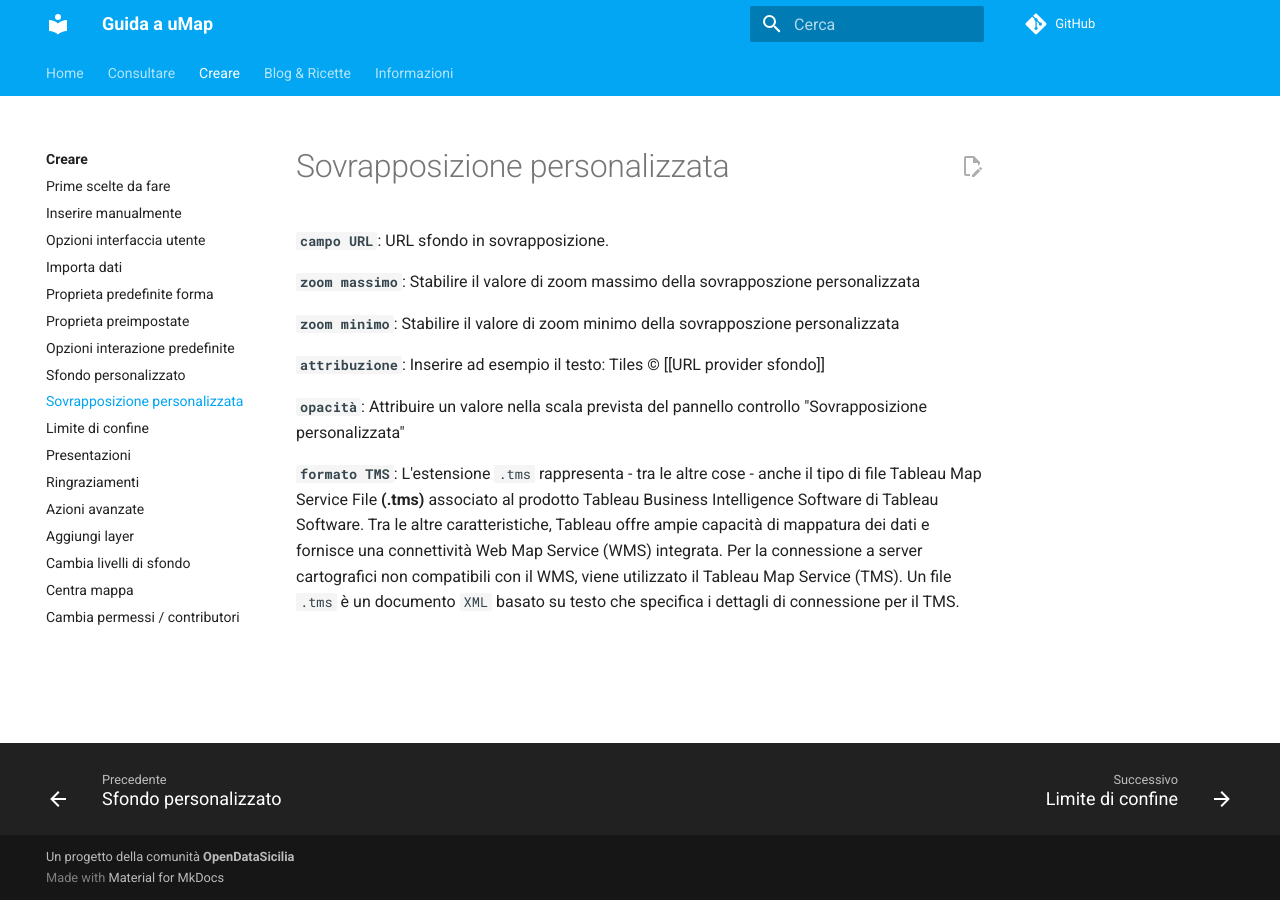
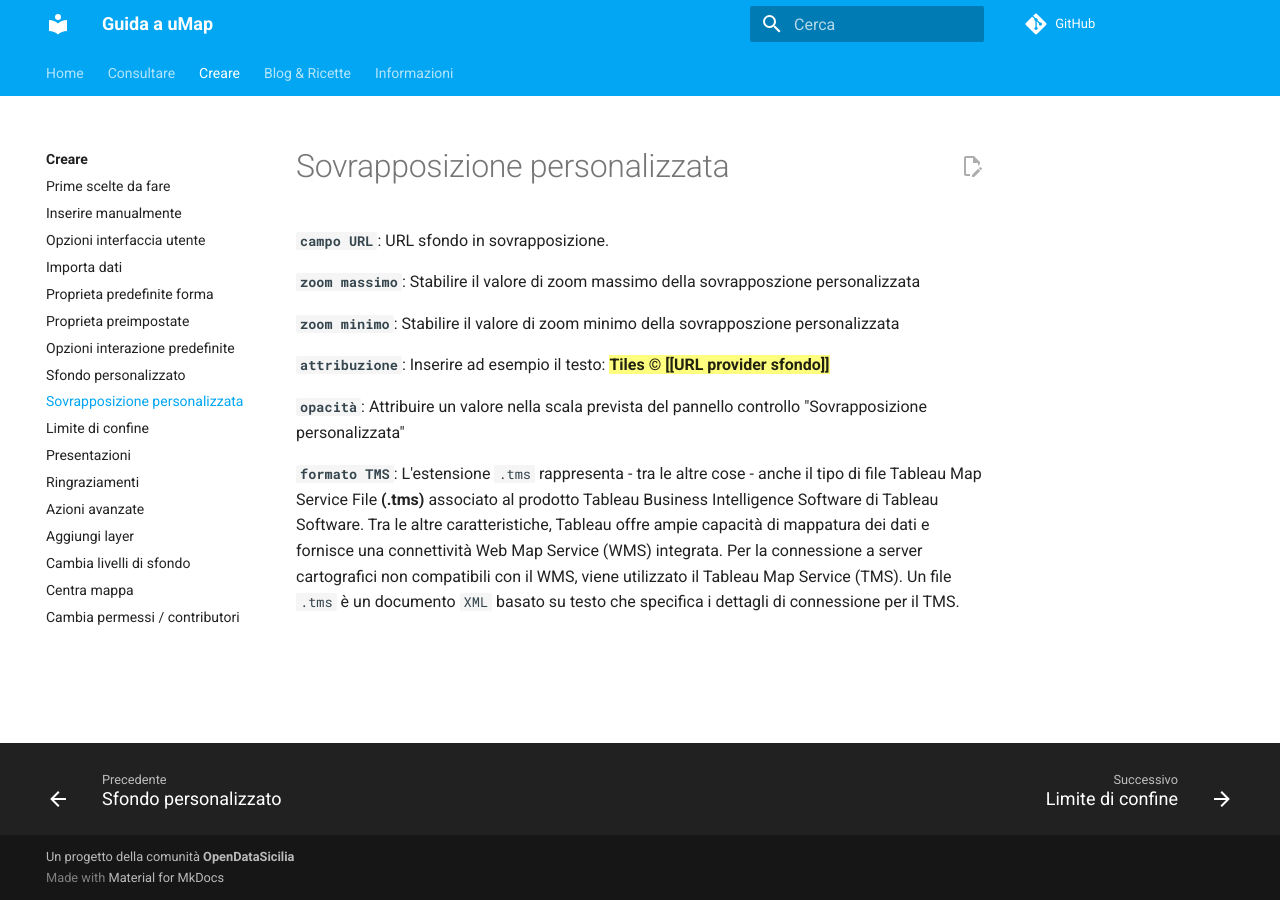
Before and after one commit to opendatasicilia/guida-umap, an MkDocs documentation site: the page built from docs/creare/sovrapposizione-personalizzata.md, in a window 1280 px wide. Built offline with MkDocs 1.6.1 and Material for MkDocs 9.7.7, drawn with Linux system fonts in a browser that asks for light colours; comment, search, counter and statistics services are not loaded.

```diff
--- a/docs/creare/sovrapposizione-personalizzata.md
+++ b/docs/creare/sovrapposizione-personalizzata.md
@@ -10,7 +10,7 @@ Stabilire il valore di zoom massimo della sovrapposzione personalizzata
 Stabilire il valore di zoom minimo della sovrapposzione personalizzata
 
 **`attribuzione`**:
-Inserire ad esempio il testo: Tiles © [[URL provider sfondo]]
+Inserire ad esempio il testo: ==**Tiles © [[URL provider sfondo]]**==
 
 **`opacità`**:
 Attribuire un valore nella scala prevista del pannello controllo "Sovrapposizione personalizzata"
```
